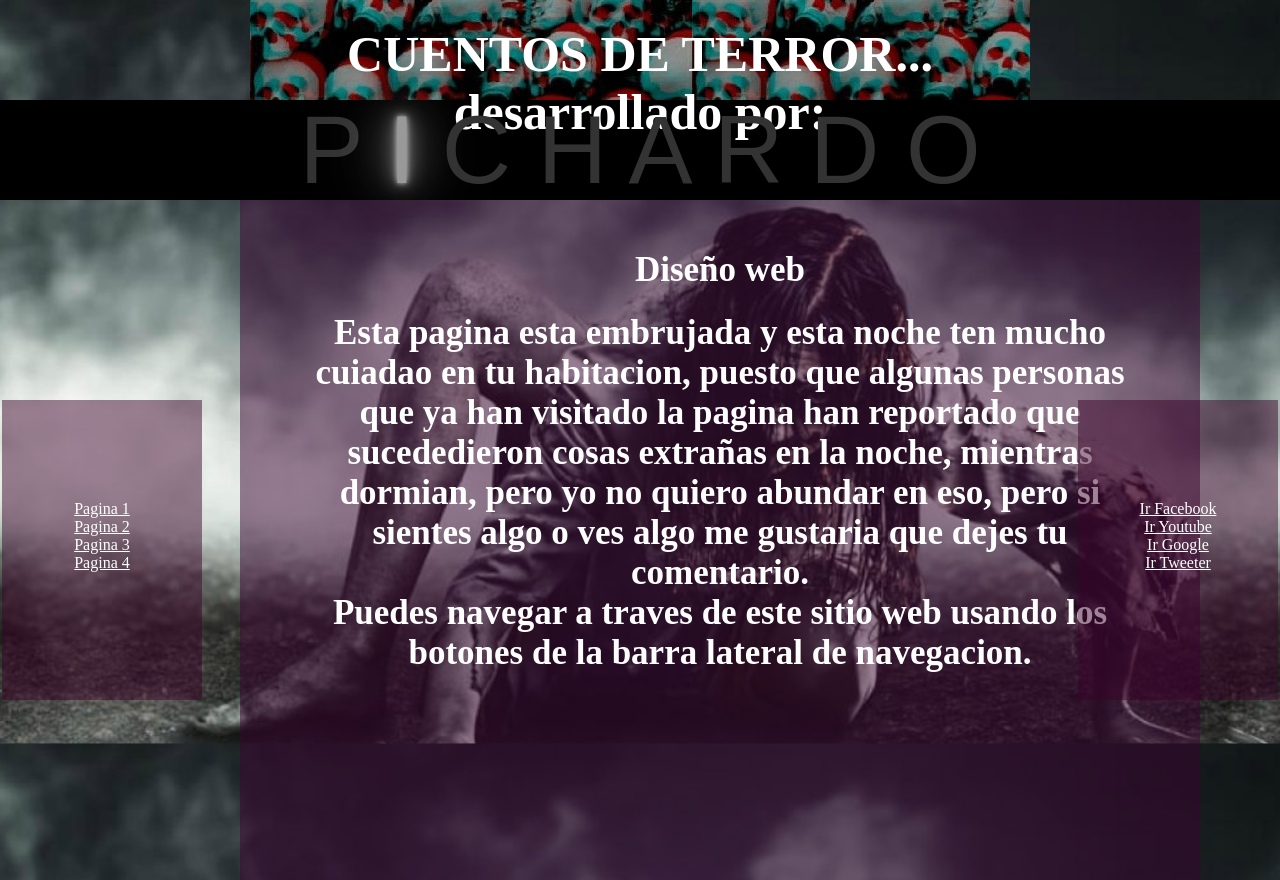
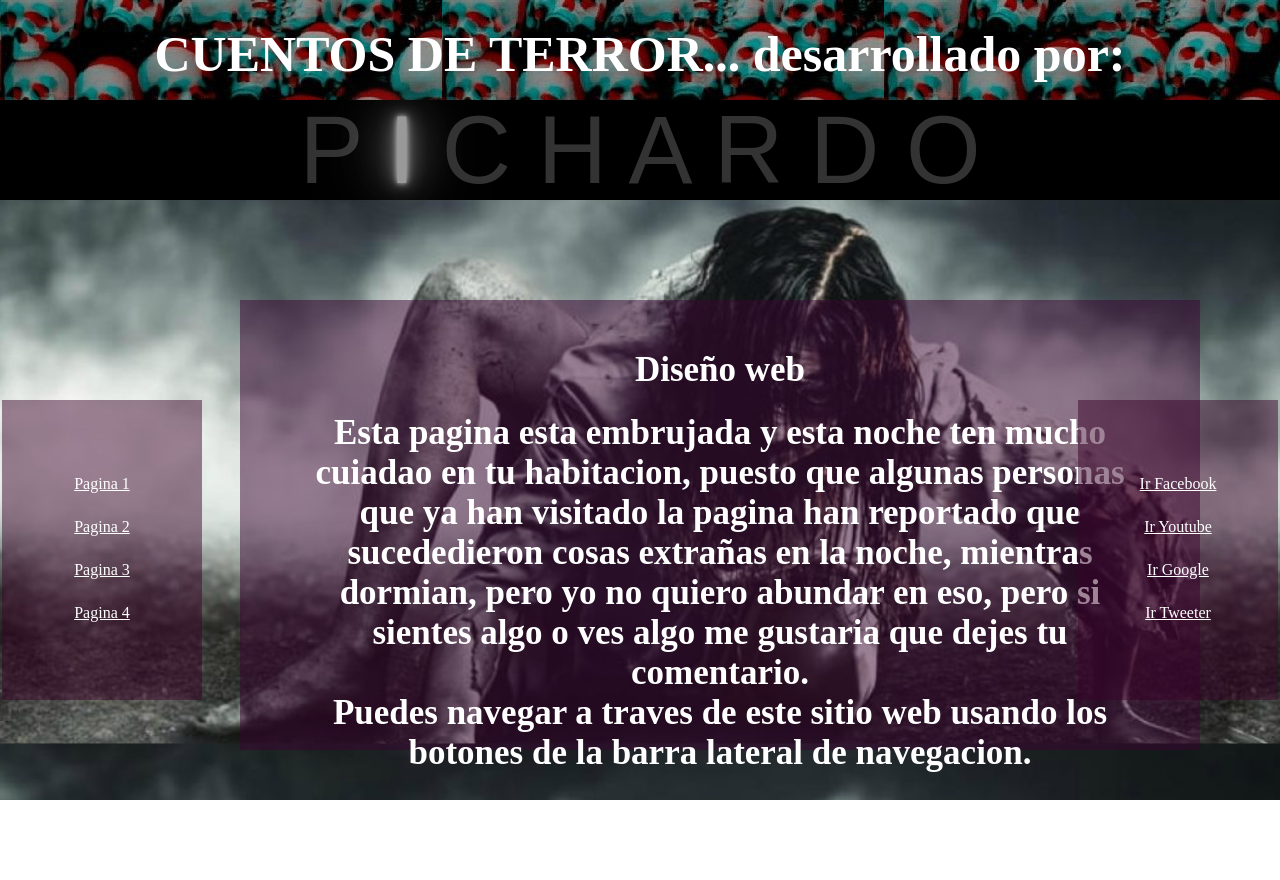
Before and after one commit to HenryPichardo/Practica2, a plain HTML site: page page5.html in a window 1280 px wide. After the commit the page ends 800 px from the top, so only its background shows below. Drawn offline with Linux system fonts and the light colour scheme.

Commit message:
Update estilo5.css

```diff
--- a/estilo5.css
+++ b/estilo5.css
@@ -15,7 +15,7 @@ body {
     align-items: center;
     height: 100px;
     font-family: sans-serif;
-    background: black;
+    background: #000;
 }
 
 h2 {
@@ -82,8 +82,6 @@ h1 {
 
 .header {
     align-items: center;
-    margin-left: 250px;
-    margin-right: 250px;
     text-align: center;
     padding-top: 25px;
     justify-content: flex-start;
@@ -92,6 +90,7 @@ h1 {
 }
 
 .lateral {
+    margin-top: 100px;
     padding-top: 200px;
     justify-content: center;
     align-items: center;
@@ -99,7 +98,7 @@ h1 {
     position: absolute;
     width: 75vw;
     padding: 50px;
-    height: 680px;
+    height: 450px;
     text-align: center;
     background: rgba(58, 5, 51, 0.5);
     font-size: 20px;
@@ -112,7 +111,7 @@ h4 {
 }
 
 .redes {
-    padding-top: 100px;
+    padding-top: 50px;
     text-align: center;
     width: 200px;
     height: 300px;
@@ -123,8 +122,8 @@ h4 {
 }
 
 ul li {
+    margin-top: 25px;
     list-style: none;
-    margin-left: 0;
 }
 
 ul {
@@ -132,7 +131,7 @@ ul {
 }
 
 .redes2 {
-    padding-top: 100px;
+    padding-top: 50px;
     text-align: center;
     width: 200px;
     height: 300px;
@@ -143,7 +142,5 @@ ul {
 }
 
 ul li a {
-    margin: auto;
     color: #fff;
-    justify-content: space-between;
 }
```
